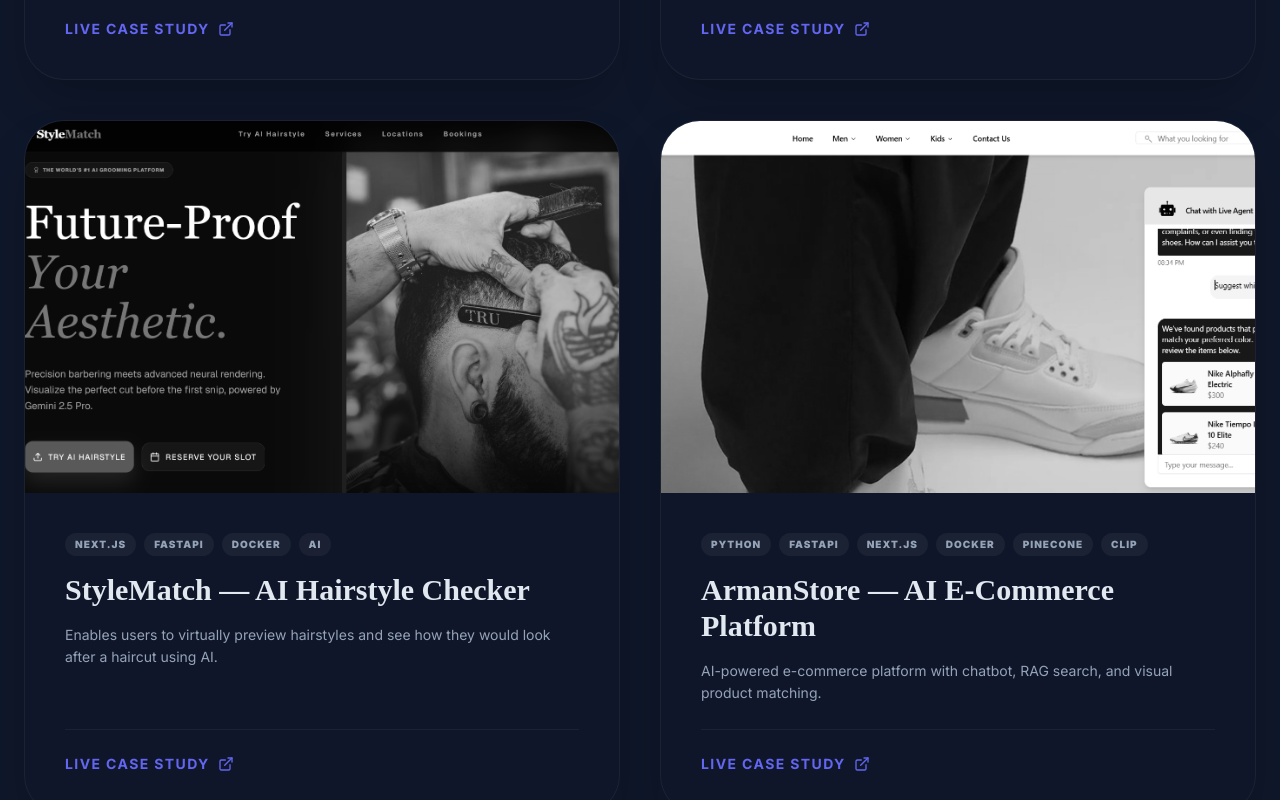
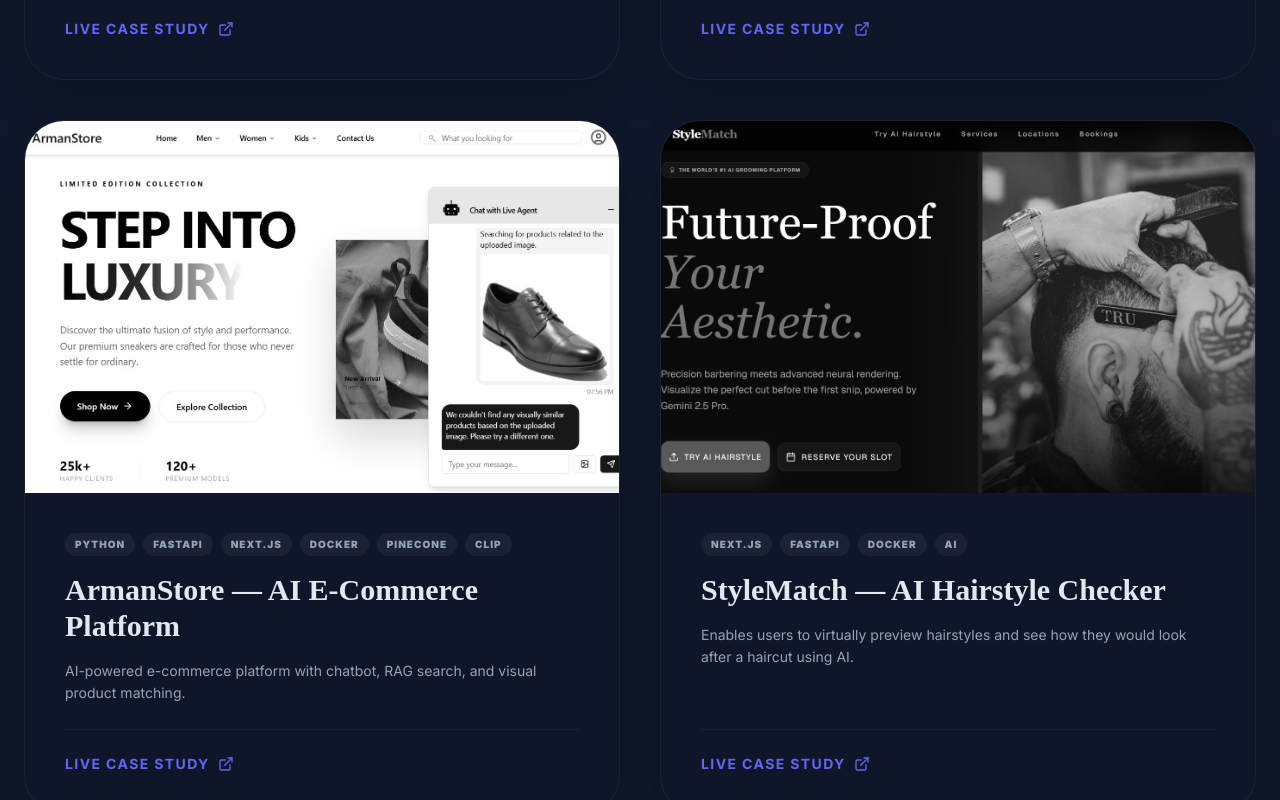
Before and after one commit to arman229/Portfolio, a Next.js app: page / in a window 1280 px wide. Shown: the part 2800-3600 px from the top of the page. Built offline with nearby package versions, Linux system fonts and the light colour scheme.

Commit message:
update project image

```diff
--- a/src/app/data/constant.ts
+++ b/src/app/data/constant.ts
@@ -159,6 +159,16 @@
     githubUrl: 'https://github.com/arman229',
     category: 'AI'
   }, {
+    id: '3',
+    title: 'ArmanStore — AI E-Commerce Platform',
+    description: 'AI-powered e-commerce platform with chatbot, RAG search, and visual product matching.',
+    image: '/images/projects/newshoesstore.jpg',
+    tags: ['E-Commerce', 'AI', 'RAG'],
+    techStack: ['Python', 'FastAPI', 'Next.js', 'Docker', 'Pinecone', 'CLIP'],
+    liveUrl: 'https://armanstore.vercel.app/',
+    githubUrl: 'https://github.com/arman229',
+    category: 'AI'
+  }, {
     id: '2',
     title: 'StyleMatch — AI Hairstyle Checker',
     description: 'Enables users to virtually preview hairstyles and see how they would look after a haircut using AI.',
@@ -169,17 +179,7 @@
     githubUrl: 'https://github.com/arman229',
     category: 'AI'
   },
-  {
-    id: '3',
-    title: 'ArmanStore — AI E-Commerce Platform',
-    description: 'AI-powered e-commerce platform with chatbot, RAG search, and visual product matching.',
-    image: '/images/projects/armanstore.png',
-    tags: ['E-Commerce', 'AI', 'RAG'],
-    techStack: ['Python', 'FastAPI', 'Next.js', 'Docker', 'Pinecone', 'CLIP'],
-    liveUrl: 'https://armanstore.vercel.app/',
-    githubUrl: 'https://github.com/arman229',
-    category: 'AI'
-  },
+
 
   {
     id: '4',
```
Also changed, not shown: public/images/projects/newshoesstore.jpg (added).
